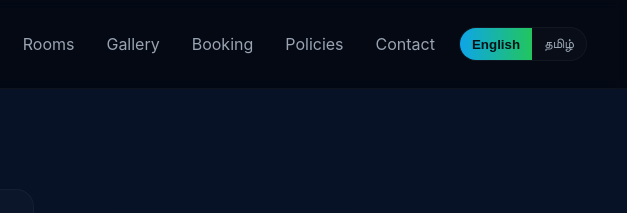
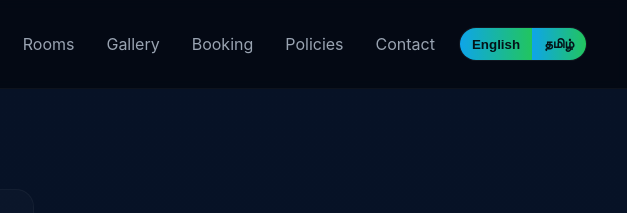
Before and after one commit to rj3143/bestlodge6, a plain HTML site: page index.html in a window 1280 px wide. Shown: the top 213 px of the page, 653-1280 px from the left. Drawn offline with Linux system fonts and the light colour scheme.

Commit message:
Update index.html

```diff
--- a/index.html
+++ b/index.html
@@ -93,7 +93,7 @@
         </nav>
         <div class="lang-toggle" role="tablist" aria-label="Language switch">
           <button id="btn-en" class="active" onclick="setLanguage('en')">English</button>
-          <button id="btn-ta" onclick="setLanguage('ta')">தமிழ்</button>
+          <button id="btn-ta" class="active" onclick="setLanguage('ta')">தமிழ்</button>
         </div>
       </div>
     </div>
@@ -669,4 +669,3 @@
   <!-- PAD 100 -->
 </body>
 </html>
-111111111111111111111111
```
